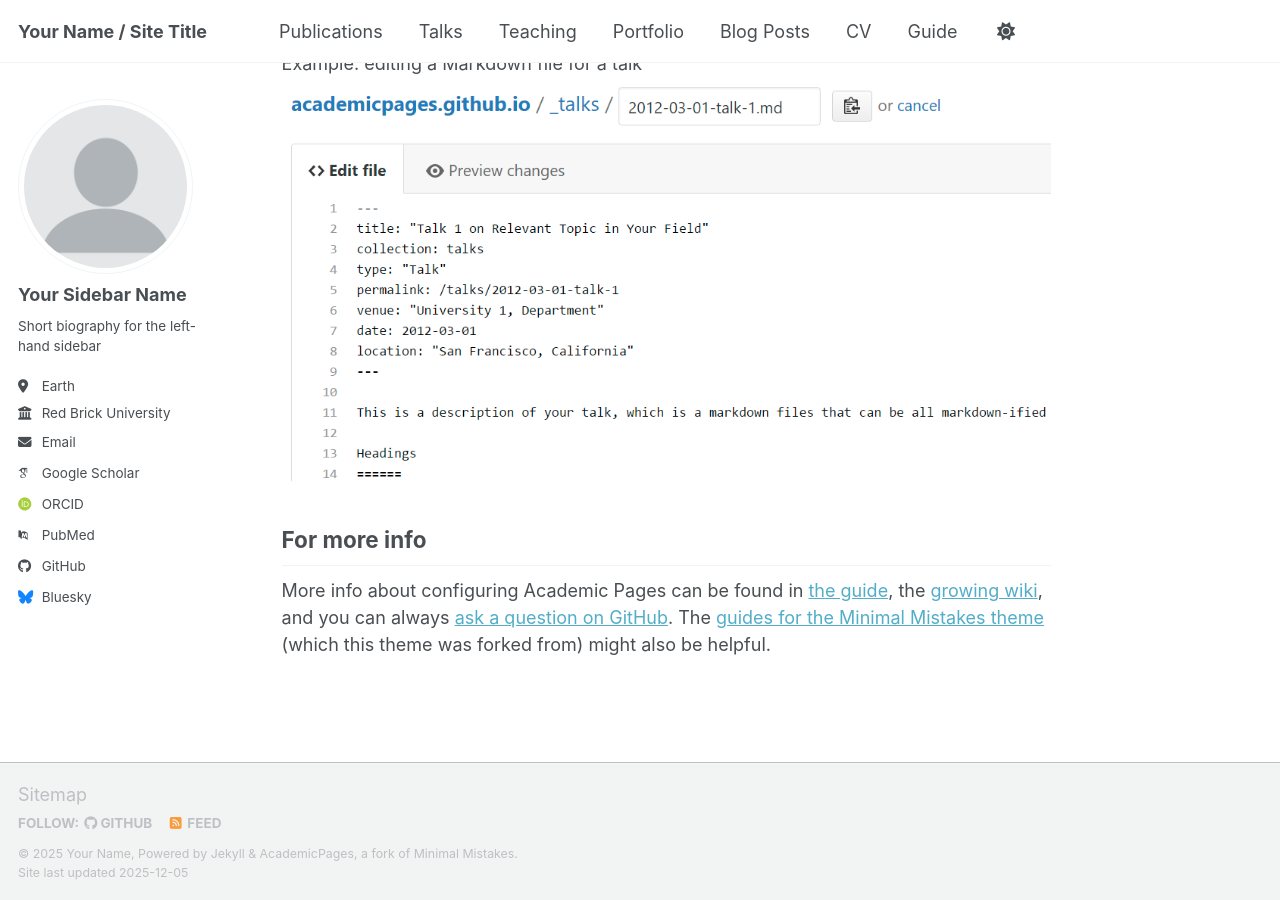
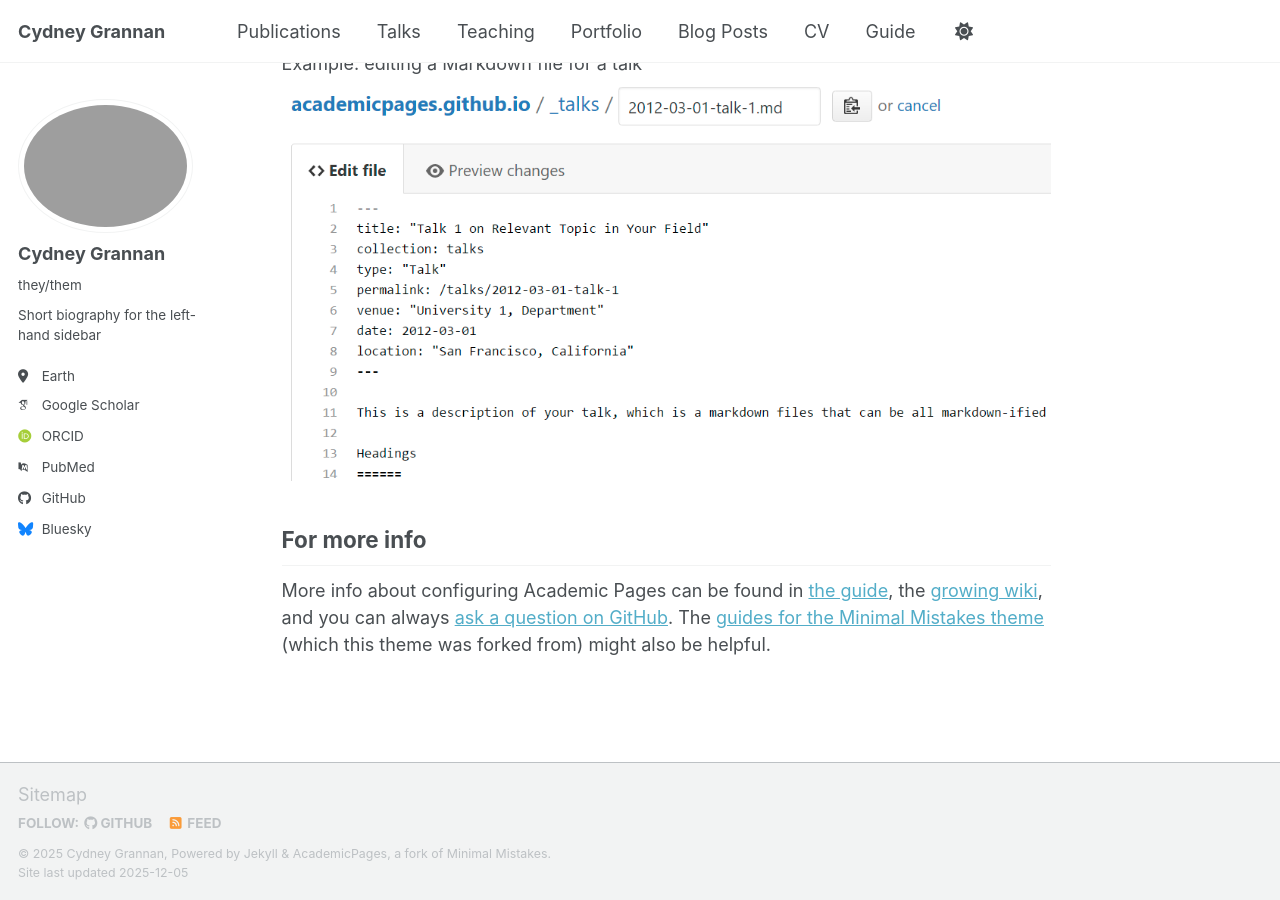
Before and after one commit to cydneygrannan/cydneygrannan.github.io, a Jekyll site: the page built from _pages/about.md, in a window 1280 px wide and 900 px high, scrolled down 2718 px. Built offline with Jekyll 4.4.1, drawn with Linux system fonts in a browser that asks for light colours; some web fonts are replaced; a script bundle is joined from its source files by our own code; library files that are not in the unit come from our copies.

Commit message:
Edited config

```diff
--- a/_config.yml
+++ b/_config.yml
@@ -9,28 +9,28 @@
 # Basic Site Settings
 locale                   : "en-US"
 site_theme               : "default" # Currently available options are "default", "air"
-title                    : "Your Name / Site Title"
+title                    : "Cydney Grannan"
 title_separator          : "-"
-name                     : &name "Your Name"
-description              : &description "Your Name's academic portfolio"   # Update this with a general description of your site, this is the default if not overridden by a page
+name                     : &name "Cydney Grannan"
+description              : &description "Cydney's test website"   # Update this with a general description of your site, this is the default if not overridden by a page
 url                      : https://academicpages.github.io # The base hostname & protocol for your site e.g. "https://[your GitHub username].github.io",
                                                            # or if you already have some other page hosted on Github then use "https://[your GitHub username].github.io/[Your Repo Name]"
 baseurl                  : "" # the subpath of your site, e.g. "/blog"
-repository               : "academicpages/academicpages.github.io"
+repository               : "cydneygrannan/cydneygrannan.github.io"
 
 # Site Author - The following control what appear as part of the author content on the side bar.
 #               If a field is blank the icon and link will not appear, otherwise it will be shown.
 #               Additional customization can be done by editing /_includes/author-profile.html
 author:
   # Biographic information
-  avatar           : "profile.png"
-  name             : "Your Sidebar Name"
-  pronouns         : # example: "she/her"
+  avatar           : "Grannan-headshot-2025.jpg"
+  name             : "Cydney Grannan"
+  pronouns         : "they/them"
   bio              : "Short biography for the left-hand sidebar"
   location         : "Earth"
-  employer         : "Red Brick University"
-  uri              : # URL
-  email            : "none@example.org"
+ # employer         : "Blue Brick University"
+ #  uri              : # URL
+  # email            : "none@example.org"
 
   # Academic websites
   academia         : # URL
```
Also changed, not shown: 1 other file.
